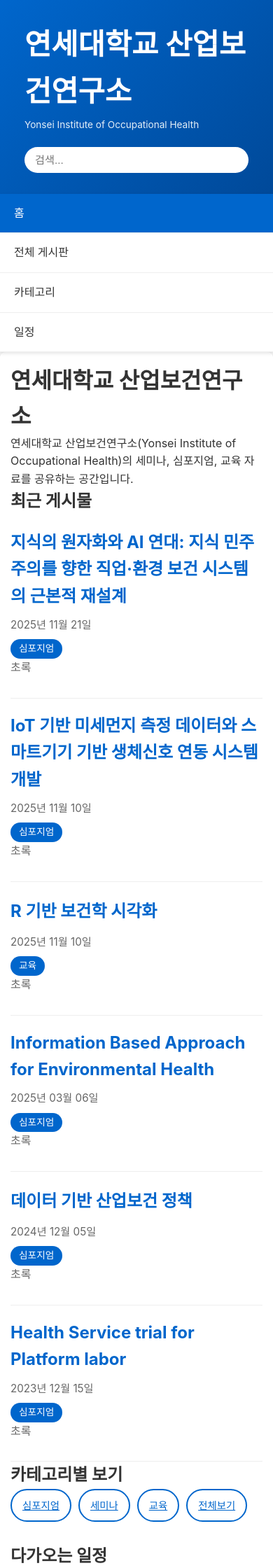
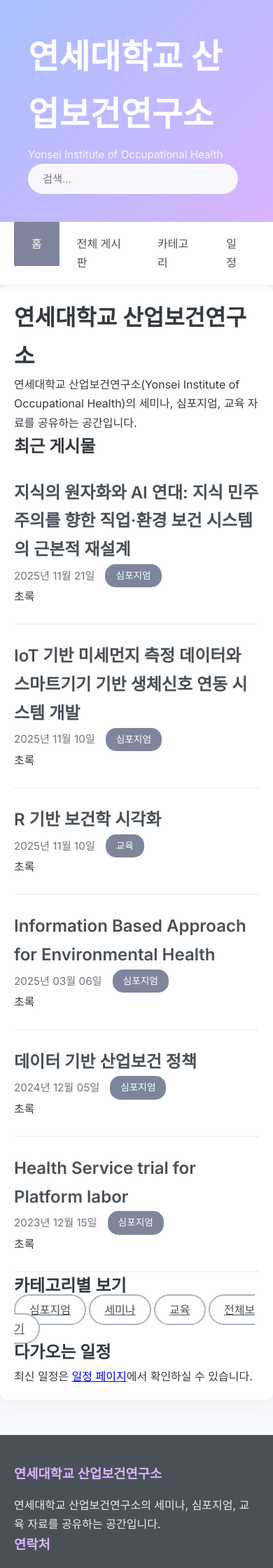
Before and after one commit to jinhaslab/yioh, a Jekyll site: the page built from index.md, in a window 390 px wide. Shown: the top 2240 px of the page at 70% size. Built offline with Jekyll 4.4.1, drawn with Linux system fonts in a browser that asks for light colours.

Commit message:
gemitest1

```diff
--- a/assets/css/style.css
+++ b/assets/css/style.css
@@ -1,3 +1,5 @@
+@import url('https://fonts.googleapis.com/css2?family=Inter:wght@400;500;600&display=swap');
+
 /* Reset and Base Styles */
 * {
   margin: 0;
@@ -6,13 +8,13 @@
 }
 
 body {
-  font-family: -apple-system, BlinkMacSystemFont, 'Segoe UI', 'Malgun Gothic', sans-serif;
-  line-height: 1.6;
-  color: #333;
-  background-color: #f5f5f5;
+  font-family: 'Inter', -apple-system, BlinkMacSystemFont, 'Segoe UI', 'Malgun Gothic', sans-serif;
+  line-height: 1.7;
+  color: #343A40; /* Darker gray for better readability */
+  background-color: #F8F9FC; /* Light, clean background */
   -webkit-font-smoothing: antialiased;
   -moz-osx-font-smoothing: grayscale;
-  -webkit-tap-highlight-color: rgba(0, 102, 204, 0.2);
+  -webkit-tap-highlight-color: rgba(127, 134, 156, 0.2);
 }
 
 .container {
@@ -23,10 +25,10 @@ body {
 
 /* Header Styles */
 .site-header {
-  background: linear-gradient(135deg, #0066cc 0%, #004999 100%);
+  background: linear-gradient(135deg, #a8c0ff 0%, #d8b4fe 100%); /* Pastel Blue to Lavender */
   color: white;
-  padding: 30px 20px;
-  box-shadow: 0 2px 10px rgba(0, 0, 0, 0.1);
+  padding: 40px 20px;
+  box-shadow: 0 4px 15px rgba(0, 0, 0, 0.07);
 }
 
 .header-container {
@@ -42,12 +44,12 @@ body {
 .site-title a {
   color: white;
   text-decoration: none;
-  font-size: 2em;
-  font-weight: bold;
+  font-size: 2.2em;
+  font-weight: 600;
 }
 
 .site-subtitle {
-  font-size: 0.9em;
+  font-size: 0.95em;
   opacity: 0.9;
   margin-top: 5px;
 }
@@ -61,20 +63,28 @@ body {
 
 #search-input {
   width: 100%;
-  padding: 10px 15px;
-  border: none;
+  padding: 12px 20px;
+  border: 1px solid transparent;
   border-radius: 25px;
   font-size: 0.95em;
+  background-color: rgba(255, 255, 255, 0.9);
+  transition: all 0.3s;
+}
+
+#search-input:focus {
+    outline: none;
+    border-color: rgba(255, 255, 255, 0.7);
+    background-color: white;
 }
 
 #search-results {
   position: absolute;
-  top: 45px;
+  top: 50px;
   left: 0;
   right: 0;
   background: white;
   border-radius: 8px;
-  box-shadow: 0 4px 20px rgba(0, 0, 0, 0.15);
+  box-shadow: 0 8px 30px rgba(0, 0, 0, 0.1);
   max-height: 400px;
   overflow-y: auto;
   display: none;
@@ -87,28 +97,28 @@ body {
 
 .search-result-item {
   padding: 15px;
-  border-bottom: 1px solid #eee;
+  border-bottom: 1px solid #f0f0f0;
   cursor: pointer;
 }
 
 .search-result-item:hover {
-  background-color: #f0f0f0;
+  background-color: #F8F9FC;
 }
 
 .search-result-item h4 {
-  color: #0066cc;
+  color: #7F869C; /* Muted accent */
   margin-bottom: 5px;
 }
 
 .search-result-item p {
   font-size: 0.9em;
-  color: #666;
+  color: #6C757D;
 }
 
 /* Navigation Styles */
 .site-nav {
   background-color: white;
-  box-shadow: 0 2px 5px rgba(0, 0, 0, 0.1);
+  box-shadow: 0 4px 10px rgba(0, 0, 0, 0.05);
   position: sticky;
   top: 0;
   z-index: 100;
@@ -128,16 +138,16 @@ body {
 
 .nav-list > li > a {
   display: block;
-  padding: 15px 25px;
+  padding: 18px 25px;
   text-decoration: none;
-  color: #333;
+  color: #495057;
   font-weight: 500;
   transition: all 0.3s;
 }
 
 .nav-list > li > a:hover,
 .nav-list > li > a.active {
-  background-color: #0066cc;
+  background-color: #7F869C; /* Muted accent */
   color: white;
 }
 
@@ -154,7 +164,8 @@ body {
   background: white;
   list-style: none;
   min-width: 200px;
-  box-shadow: 0 4px 10px rgba(0, 0, 0, 0.1);
+  box-shadow: 0 8px 20px rgba(0, 0, 0, 0.08);
+  border-radius: 0 0 8px 8px;
 }
 
 .nav-dropdown:hover .dropdown-menu {
@@ -164,13 +175,13 @@ body {
 .dropdown-menu li a {
   display: block;
   padding: 12px 20px;
-  color: #333;
+  color: #495057;
   text-decoration: none;
   transition: background 0.3s;
 }
 
 .dropdown-menu li a:hover {
-  background-color: #f0f0f0;
+  background-color: #F8F9FC;
 }
 
 /* Main Content */
@@ -178,8 +189,8 @@ main {
   background: white;
   margin: 30px auto;
   padding: 40px;
-  border-radius: 8px;
-  box-shadow: 0 2px 10px rgba(0, 0, 0, 0.05);
+  border-radius: 12px;
+  box-shadow: 0 5px 25px rgba(0, 0, 0, 0.05);
   min-height: 60vh;
 }
 
@@ -190,25 +201,25 @@ main img,
   height: auto;
   display: block;
   margin: 20px 0;
-  border-radius: 8px;
-  box-shadow: 0 2px 8px rgba(0, 0, 0, 0.1);
+  border-radius: 12px;
+  box-shadow: 0 4px 15px rgba(0, 0, 0, 0.08);
 }
 
 /* Post Styles */
 .post-header {
-  border-bottom: 3px solid #0066cc;
+  border-bottom: 3px solid #d8b4fe; /* Light lavender accent */
   padding-bottom: 20px;
   margin-bottom: 30px;
 }
 
 .post-title {
-  font-size: 2.2em;
-  color: #222;
+  font-size: 2.4em;
+  color: #212529;
   margin-bottom: 10px;
 }
 
 .post-meta {
-  color: #666;
+  color: #6C757D;
   font-size: 0.95em;
   display: flex;
   gap: 15px;
@@ -217,9 +228,9 @@ main img,
 }
 
 .post-category {
-  background-color: #0066cc;
+  background-color: #7F869C; /* Muted accent */
   color: white;
-  padding: 3px 12px;
+  padding: 5px 15px;
   border-radius: 15px;
   font-size: 0.9em;
 }
@@ -233,25 +244,25 @@ main img,
 }
 
 .keyword-tag {
-  background-color: #f0f0f0;
-  color: #555;
+  background-color: #F1F3F5;
+  color: #495057;
   padding: 5px 12px;
   border-radius: 12px;
   font-size: 0.85em;
-  border: 1px solid #ddd;
+  border: 1px solid #E9ECEF;
 }
 
 /* Event Info */
 .event-info {
-  background: linear-gradient(135deg, #f8f9fa 0%, #e9ecef 100%);
+  background: linear-gradient(135deg, #F8F9FC 0%, #E9ECEF 100%);
   padding: 25px;
   border-radius: 10px;
   margin-bottom: 30px;
-  border-left: 4px solid #0066cc;
+  border-left: 4px solid #a8c0ff; /* Pastel Blue */
 }
 
 .event-info h3 {
-  color: #0066cc;
+  color: #7F869C;
   margin-bottom: 15px;
   font-size: 1.2em;
 }
@@ -269,13 +280,13 @@ main img,
 
 .event-label {
   font-weight: 600;
-  color: #333;
+  color: #343A40;
   min-width: 80px;
   font-size: 0.95em;
 }
 
 .event-value {
-  color: #555;
+  color: #495057;
   font-size: 0.95em;
 }
 
@@ -285,11 +296,11 @@ main img,
   padding: 20px;
   border-radius: 8px;
   margin-bottom: 30px;
-  border: 2px solid #e9ecef;
+  border: 1px solid #E9ECEF;
 }
 
 .presenter-info h3 {
-  color: #0066cc;
+  color: #7F869C;
   margin-bottom: 12px;
   font-size: 1.1em;
 }
@@ -303,11 +314,11 @@ main img,
 .presenter-name {
   font-size: 1.1em;
   font-weight: 600;
-  color: #222;
+  color: #212529;
 }
 
 .presenter-affiliation {
-  color: #666;
+  color: #6C757D;
   font-size: 0.95em;
 }
 
@@ -330,111 +341,59 @@ main img,
   margin-bottom: 8px;
 }
 
-.post-content h3 + ul,
-.post-content h3 + ol,
-.post-content h4 + ul,
-.post-content h4 + ol {
-  margin-top: 10px;
+/* Abstract Styling */
+.post-content h2 {
+  margin-top: 30px;
+  margin-bottom: 15px;
+  color: #7F869C;
 }
 
-/* Abstract Styling */
 .post-content h2:first-of-type {
-  color: #0066cc;
   font-size: 1.5em;
   margin-top: 0;
   padding-bottom: 10px;
-  border-bottom: 2px solid #0066cc;
-}
-
-.post-content h2 {
-  margin-top: 30px;
-  margin-bottom: 15px;
-  color: #0066cc;
+  border-bottom: 2px solid #d8b4fe;
 }
 
 .post-content h3 {
   margin-top: 25px;
   margin-bottom: 12px;
-  color: #004999;
+  color: #686E82; /* Darker accent */
 }
 
 /* Abstract section emphasis */
 .post-content > h2:first-of-type + p,
-.post-content > h2:first-of-type + p + p,
-.post-content > h2:first-of-type + p + p + p,
-.post-content > h2:first-of-type + p + p + p + p {
-  background-color: #f8f9fa;
+.post-content > h2:first-of-type + p + p {
+  background-color: #F8F9FC;
   padding: 15px 20px;
-  border-left: 4px solid #0066cc;
+  border-left: 4px solid #a8c0ff;
   margin: 15px 0;
   border-radius: 0 8px 8px 0;
 }
 
-.post-content > h2:first-of-type + p strong,
-.post-content > h2:first-of-type + p + p strong,
-.post-content > h2:first-of-type + p + p + p strong,
-.post-content > h2:first-of-type + p + p + p + p strong {
-  color: #0066cc;
+.post-content > h2:first-of-type + p strong {
+  color: #7F869C;
 }
 
 /* Downloads and References */
 .post-downloads,
 .post-references {
-  background-color: #f8f9fa;
+  background-color: #F8F9FC;
   padding: 25px;
   border-radius: 10px;
   margin-bottom: 20px;
-  border: 1px solid #e0e0e0;
+  border: 1px solid #E9ECEF;
 }
 
 .post-downloads h3,
 .post-references h3 {
-  color: #0066cc;
+  color: #7F869C;
   margin-bottom: 20px;
   font-size: 1.3em;
 }
 
-.download-section {
-  margin-bottom: 20px;
-}
-
-.download-section h4 {
-  color: #555;
-  font-size: 1.1em;
-  margin-bottom: 12px;
-  padding-bottom: 8px;
-  border-bottom: 2px solid #e0e0e0;
-}
-
-.post-downloads ul,
-.post-references ul {
-  list-style: none;
-}
-
-.download-item {
-  margin-bottom: 15px;
-  padding: 15px;
-  background: white;
-  border-radius: 8px;
-  border: 1px solid #e9ecef;
-  transition: all 0.3s;
-}
-
-.download-item:hover {
-  box-shadow: 0 2px 8px rgba(0, 102, 204, 0.1);
-  border-color: #0066cc;
-}
-
-.download-info {
-  display: flex;
-  align-items: center;
-  gap: 10px;
-  flex-wrap: wrap;
-  margin-bottom: 10px;
-}
-
 .download-link {
-  color: #0066cc;
+  color: #7F869C;
   text-decoration: none;
   font-weight: 500;
   font-size: 1em;
@@ -444,16 +403,8 @@ main img,
   text-decoration: underline;
 }
 
-.file-size {
-  color: #666;
-  font-size: 0.85em;
-  background-color: #f0f0f0;
-  padding: 2px 8px;
-  border-radius: 10px;
-}
-
 .preview-btn {
-  background-color: #0066cc;
+  background-color: #7F869C;
   color: white;
   border: none;
   padding: 8px 16px;
@@ -465,37 +416,11 @@ main img,
 }
 
 .preview-btn:hover {
-  background-color: #004999;
-}
-
-.pdf-preview {
-  margin-top: 15px;
-  border-radius: 8px;
-  overflow: hidden;
-  box-shadow: 0 2px 10px rgba(0, 0, 0, 0.1);
-}
-
-.pdf-preview iframe {
-  border: none;
-  border-radius: 8px;
-}
-
-.post-references li {
-  margin-bottom: 10px;
-  padding: 12px 15px;
-  background: white;
-  border-radius: 5px;
-  transition: transform 0.2s;
-  border: 1px solid #e9ecef;
-}
-
-.post-references li:hover {
-  transform: translateX(5px);
-  border-color: #0066cc;
+  background-color: #686E82;
 }
 
 .post-references a {
-  color: #0066cc;
+  color: #7F869C;
   text-decoration: none;
   font-weight: 500;
 }
@@ -505,64 +430,49 @@ main img,
 }
 
 /* Board List */
-.post-list {
-  list-style: none;
-}
-
 .post-list-item {
-  border-bottom: 1px solid #eee;
+  border-bottom: 1px solid #E9ECEF;
   padding: 25px 0;
   transition: all 0.3s;
 }
 
 .post-list-item:hover {
   transform: translateX(10px);
-  background-color: #f8f9fa;
+  background-color: #F8F9FC;
   padding-left: 15px;
   margin-left: -15px;
-}
-
-.post-list-item h2 {
-  margin-bottom: 10px;
+  border-radius: 8px;
 }
 
 .post-list-item h2 a {
-  color: #0066cc;
+  color: #495057;
   text-decoration: none;
 }
 
 .post-list-item h2 a:hover {
-  text-decoration: underline;
-}
-
-.post-excerpt {
-  color: #666;
-  margin-bottom: 10px;
+  color: #7F869C;
 }
 
 /* Category Filter */
-.category-filter {
-  display: flex;
-  gap: 15px;
-  margin-bottom: 30px;
-  flex-wrap: wrap;
-}
-
 .category-btn {
   padding: 10px 20px;
-  border: 2px solid #0066cc;
+  border: 2px solid #ADB5BD;
   background: white;
-  color: #0066cc;
+  color: #495057;
   border-radius: 25px;
   cursor: pointer;
   transition: all 0.3s;
   font-weight: 500;
 }
 
-.category-btn:hover,
+.category-btn:hover {
+  background-color: #F1F3F5;
+  border-color: #6C757D;
+}
 .category-btn.active {
-  background-color: #0066cc;
+  background-color: #7F869C;
   color: white;
+  border-color: #7F869C;
 }
 
 /* Schedule Table */
@@ -572,288 +482,56 @@ main img,
   margin-top: 20px;
 }
 
+.schedule-table th {
+  background-color: #F8F9FC;
+  color: #495057;
+  font-weight: 600;
+  border-bottom: 2px solid #DEE2E6;
+}
+
 .schedule-table th,
 .schedule-table td {
   padding: 15px;
   text-align: left;
-  border-bottom: 1px solid #ddd;
-}
-
-.schedule-table th {
-  background-color: #0066cc;
-  color: white;
-  font-weight: 600;
+  border-bottom: 1px solid #E9ECEF;
 }
 
 .schedule-table tr:hover {
-  background-color: #f8f9fa;
+  background-color: #F8F9FC;
 }
 
 /* Footer */
 .site-footer {
-  background-color: #2c3e50;
-  color: white;
+  background-color: #495057;
+  color: #E9ECEF;
   padding: 40px 20px 20px;
   margin-top: 50px;
 }
 
-.footer-container {
-  max-width: 1200px;
-  margin: 0 auto;
-  padding: 0 20px;
-}
-
-.footer-content {
-  display: grid;
-  grid-template-columns: repeat(auto-fit, minmax(250px, 1fr));
-  gap: 30px;
-  margin-bottom: 30px;
-}
-
 .footer-section h3 {
   margin-bottom: 15px;
-  color: #3498db;
-}
-
-.footer-section p {
-  line-height: 1.8;
+  color: #d8b4fe; /* Lavender accent in footer */
 }
 
 .footer-section a {
-  color: #3498db;
+  color: #E9ECEF;
   text-decoration: none;
 }
 
-.footer-section a:hover {
-  text-decoration: underline;
+.footer-bottom {
+  border-top: 1px solid #6C757D;
+  color: #ADB5BD;
 }
 
-.footer-bottom {
-  text-align: center;
-  padding-top: 20px;
-  border-top: 1px solid #34495e;
-  color: #95a5a6;
+/* Other shared styles are mostly inherited or don't need overrides */
+/* Keeping responsive design as is, it should adapt well */
+@media (max-width: 768px) {
+  .site-title a { font-size: 1.8em; }
+  main { padding: 20px; }
+  .post-title { font-size: 1.8em; }
 }
 
-/* Touch-friendly targets */
-a, button, .category-btn, .nav-list > li > a {
-  min-height: 44px;
-  display: inline-flex;
-  align-items: center;
+@media (max-width: 480px) {
+  .site-title a { font-size: 1.5em; }
+  .post-title { font-size: 1.5em; }
 }
-
-/* Table Responsive Wrapper */
-.table-wrapper {
-  overflow-x: auto;
-  -webkit-overflow-scrolling: touch;
-  margin: 20px 0;
-}
-
-/* Responsive Design */
-@media (max-width: 768px) {
-  /* Header adjustments */
-  .header-container {
-    flex-direction: column;
-    align-items: flex-start;
-    padding: 0 15px;
-  }
-
-  .site-title a {
-    font-size: 1.5em;
-  }
-
-  .search-box {
-    width: 100%;
-    margin-top: 20px;
-  }
-
-  /* Navigation adjustments */
-  .nav-list {
-    flex-direction: column;
-    padding: 0;
-    width: 100%;
-  }
-
-  .nav-list > li {
-    width: 100%;
-    border-bottom: 1px solid #eee;
-  }
-
-  .nav-list > li > a {
-    padding: 15px 20px;
-    width: 100%;
-  }
-
-  .dropdown-menu {
-    position: static;
-    display: none;
-    box-shadow: none;
-    background-color: #f8f9fa;
-    width: 100%;
-  }
-
-  .nav-dropdown:hover .dropdown-menu {
-    display: block;
-  }
-
-  .dropdown-menu li a {
-    padding: 12px 30px;
-  }
-
-  /* Main content adjustments */
-  .container {
-    padding: 15px;
-  }
-
-  main {
-    padding: 20px 15px;
-    margin: 20px auto;
-  }
-
-  /* Post adjustments */
-  .post-title {
-    font-size: 1.6em;
-  }
-
-  .post-meta {
-    flex-direction: column;
-    align-items: flex-start;
-    gap: 8px;
-  }
-
-  .post-content {
-    font-size: 1em;
-  }
-
-  /* Image adjustments for mobile */
-  main img,
-  .post-content img {
-    margin: 15px 0;
-    max-width: 100%;
-    border-radius: 6px;
-  }
-
-  /* Event info adjustments */
-  .event-info {
-    padding: 20px 15px;
-  }
-
-  .event-item {
-    flex-direction: column;
-    align-items: flex-start;
-    gap: 5px;
-  }
-
-  .event-label {
-    min-width: auto;
-    font-size: 0.9em;
-  }
-
-  .event-value {
-    font-size: 0.9em;
-    padding-left: 0;
-  }
-
-  /* Presenter info adjustments */
-  .presenter-info {
-    padding: 15px;
-  }
-
-  .presenter-name {
-    font-size: 1em;
-  }
-
-  /* Downloads adjustments */
-  .post-downloads,
-  .post-references {
-    padding: 20px 15px;
-  }
-
-  .download-item {
-    padding: 12px;
-  }
-
-  .preview-btn {
-    width: 100%;
-    margin-top: 5px;
-  }
-
-  .pdf-preview iframe {
-    height: 400px;
-  }
-
-  /* Keywords adjustments */
-  .keyword-tag {
-    font-size: 0.8em;
-    padding: 4px 10px;
-  }
-
-  /* Table adjustments */
-  .schedule-table {
-    font-size: 0.9em;
-  }
-
-  .schedule-table th,
-  .schedule-table td {
-    padding: 10px 8px;
-  }
-
-  /* Category filter adjustments */
-  .category-filter {
-    gap: 10px;
-  }
-
-  .category-btn {
-    padding: 10px 15px;
-    font-size: 0.9em;
-  }
-
-  /* Post list adjustments */
-  .post-list-item {
-    padding: 20px 0;
-  }
-
-  .post-list-item:hover {
-    transform: none;
-    padding-left: 10px;
-    margin-left: -10px;
-  }
-
-  /* Footer adjustments */
-  .footer-container {
-    padding: 0 15px;
-  }
-
-  .footer-content {
-    grid-template-columns: 1fr;
-    gap: 20px;
-  }
-}
-
-/* Small mobile devices */
-@media (max-width: 480px) {
-  .site-title a {
-    font-size: 1.3em;
-  }
-
-  .site-subtitle {
-    font-size: 0.85em;
-  }
-
-  .post-title {
-    font-size: 1.4em;
-  }
-
-  .post-content {
-    font-size: 0.95em;
-  }
-
-  .schedule-table {
-    font-size: 0.85em;
-  }
-
-  .schedule-table th,
-  .schedule-table td {
-    padding: 8px 5px;
-  }
-}
```
